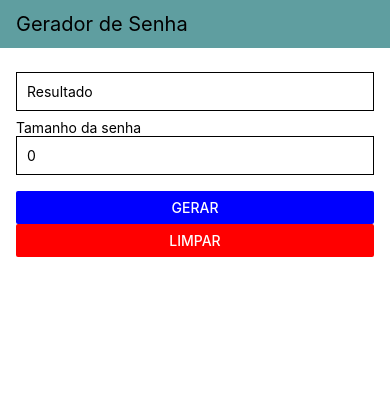
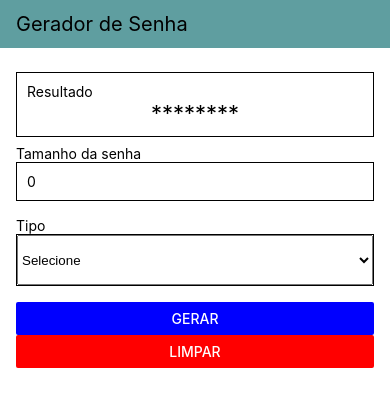
Before and after one commit to otaviohenrique1/app_cotacao_moeda, a React Native app: screen / in a window 390 px wide. Shown: the top 406 px of the page. Built offline with nearby package versions, Linux system fonts and the light colour scheme.

Commit message:
commit 29

```diff
--- a/src/pages/GerenciadorSenha/index.tsx
+++ b/src/pages/GerenciadorSenha/index.tsx
@@ -1,42 +1,80 @@
 import Constants from "expo-constants";
 import { useState } from "react";
-import { Alert, Button, TextInput } from "react-native";
+import { Button, ScrollView, TextInput } from "react-native";
 import { StyleSheet, Text, View } from "react-native";
 import { StatusBar } from 'expo-status-bar';
 import * as yup from "yup";
 import { Formik } from 'formik';
+import { Picker } from "@react-native-picker/picker";
 
 const validationSchema = yup.object().shape({
   tamanhoSenha: yup
     .number()
     .min(8, "Minimo de 8 caracteres")
     .required('O campo é obrigatório'),
+  tipo: yup
+    .string()
+    .required('O campo é obrigatório'),
 });
 
 interface FormTypes {
   tamanhoSenha: number;
+  tipo: string;
 }
 
 const valoresIniciais: FormTypes = {
   tamanhoSenha: 0,
+  tipo: "",
 };
 
 export default function GeradorSenha() {
   const [senha, setSenha] = useState("");
 
-  const chars = "0123456789abcdefghijklmnopqrstuvwxyzABCDEFGHIJLMNOPQRSTUVWXYZ!@#$%^&*()+?><:{}[]";
+  function gerenciadorSenha(tamanhoSenha: number, tipo: string) {
+    let senha = "";
+    let charsLista = "";
+    switch (tipo) {
+      case "charsTodos":
+        charsLista = charsTodos;
+        break;
 
-  function gerenciadorSenha(tamanhoSenha: number) {
-    let password = "";
+      case "charsLetrasNumeros":
+        charsLista = charsLetrasNumeros;
+        break;
+
+      case "charsLetras":
+        charsLista = charsLetras;
+        break;
+
+      case "charsEspeciais":
+        charsLista = charsEspeciais;
+        break;
+
+      case "charsNumeros":
+        charsLista = charsNumeros;
+        break;
+
+      case "charsMaiusculo":
+        charsLista = charsMaiusculo;
+        break;
+
+      case "charsMinusculo":
+        charsLista = charsMinusculo;
+        break;
+
+      default:
+        charsLista = charsTodos;
+        break;
+    }
     for (var i = 0; i < tamanhoSenha; i++) {
-      var randomNumber = Math.floor(Math.random() * chars.length);
-      password += chars.substring(randomNumber, randomNumber + 1);
+      var randomNumber = Math.floor(Math.random() * charsLista.length);
+      senha += charsLista.substring(randomNumber, randomNumber + 1);
     }
-    return password;
+    return senha;
   }
 
   function onSubmitForm(values: FormTypes) {
-    const texto = gerenciadorSenha(values.tamanhoSenha);
+    const texto = gerenciadorSenha(values.tamanhoSenha, values.tipo);
     setSenha(texto);
   }
 
@@ -45,6 +83,8 @@ export default function GeradorSenha() {
       <View style={styles.header}>
         <Text style={styles.titulo}>Gerador de Senha</Text>
       </View>
+      <StatusBar style="dark" backgroundColor="cadetblue" />
+      <ScrollView>
         <View style={styles.container}>
           <Formik
             initialValues={valoresIniciais}
@@ -55,7 +95,9 @@ export default function GeradorSenha() {
               <View>
                 <View style={styles.senhaContainer}>
                   <Text>Resultado</Text>
-                <Text style={styles.senha}>{senha}</Text>
+                  <Text style={styles.senha}>
+                    {(senha === "") ? "********" : senha}
+                  </Text>
                 </View>
                 <View style={{ marginBottom: 16 }}>
                   <Text>Tamanho da senha</Text>
@@ -69,6 +111,23 @@ export default function GeradorSenha() {
                   />
                   {errors.tamanhoSenha && <Text style={{ color: "red" }}>{errors.tamanhoSenha}</Text>}
                 </View>
+                <View style={{ marginBottom: 16 }}>
+                  <Text>Tipo</Text>
+                  <View style={styles.selectContainer}>
+                    <Picker
+                      selectedValue={values.tipo}
+                      onValueChange={(itemValue, itemIndex) => setFieldValue("tipo", itemValue)}
+                      style={styles.select}
+                    >
+                      {listaTipo.map((item, index) => {
+                        return (
+                          <Picker.Item label={item.label} value={item.value} key={index} />
+                        );
+                      })}
+                    </Picker>
+                  </View>
+                  {errors.tipo && <Text style={{ color: "red" }}>{errors.tipo}</Text>}
+                </View>
                 <Button title="Gerar" color="blue" onPress={() => handleSubmit()} />
                 <Button title="Limpar" color="red" onPress={() => {
                   setSenha("");
@@ -78,7 +137,7 @@ export default function GeradorSenha() {
             )}
           </Formik>
         </View>
-      <StatusBar style="dark" backgroundColor="cadetblue" />
+      </ScrollView>
     </>
   );
 }
@@ -100,8 +159,6 @@ const styles = StyleSheet.create({
     flexDirection: "column"
   },
   input: {
-    // height: 40,
-    // marginVertical: 12,
     borderWidth: 1,
     padding: 10,
   },
@@ -112,5 +169,34 @@ const styles = StyleSheet.create({
   },
   senha: {
     textAlign: "center",
-  }
+    fontSize: 22,
+  },
+  selectContainer: {
+    borderWidth: 1,
+    // marginBottom: 16,
+  },
+  select: {
+    width: "100%",
+    // width: 300,
+    height: 50,
+  },
 });
+
+const listaTipo = [
+  { label: "Selecione", value: "" },
+  { label: "Todos", value: "charsTodos" },
+  { label: "Letras e Numeros", value: "charsLetrasNumeros" },
+  { label: "Letras", value: "charsLetras" },
+  { label: "Especiais", value: "charsEspeciais" },
+  { label: "Numeros", value: "charsNumeros" },
+  { label: "Maiusculo", value: "charsMaiusculo" },
+  { label: "Minusculo", value: "charsMinusculo" },
+];
+
+const charsTodos = "0123456789abcdefghijklmnopqrstuvwxyzABCDEFGHIJLMNOPQRSTUVWXYZ!@#$%^&*()+?><:{}[]";
+const charsLetrasNumeros = "0123456789abcdefghijklmnopqrstuvwxyzABCDEFGHIJLMNOPQRSTUVWXYZ";
+const charsLetras = "abcdefghijklmnopqrstuvwxyzABCDEFGHIJLMNOPQRSTUVWXYZ";
+const charsEspeciais = "!@#$%^&*()+?><:{}[]";
+const charsNumeros = "0123456789";
+const charsMaiusculo = "ABCDEFGHIJLMNOPQRSTUVWXYZ";
+const charsMinusculo = "abcdefghijklmnopqrstuvwxyz";
```
Lines whose indentation alone changed are shown as unchanged.
